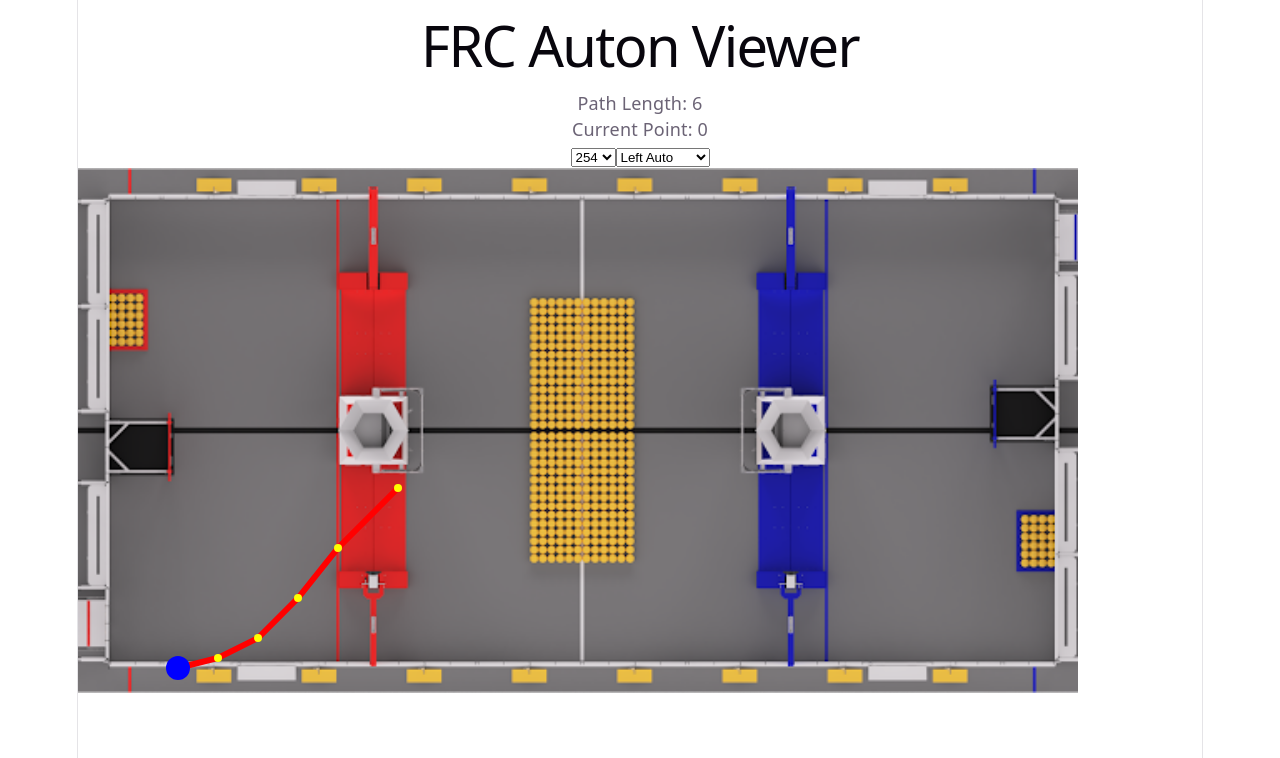
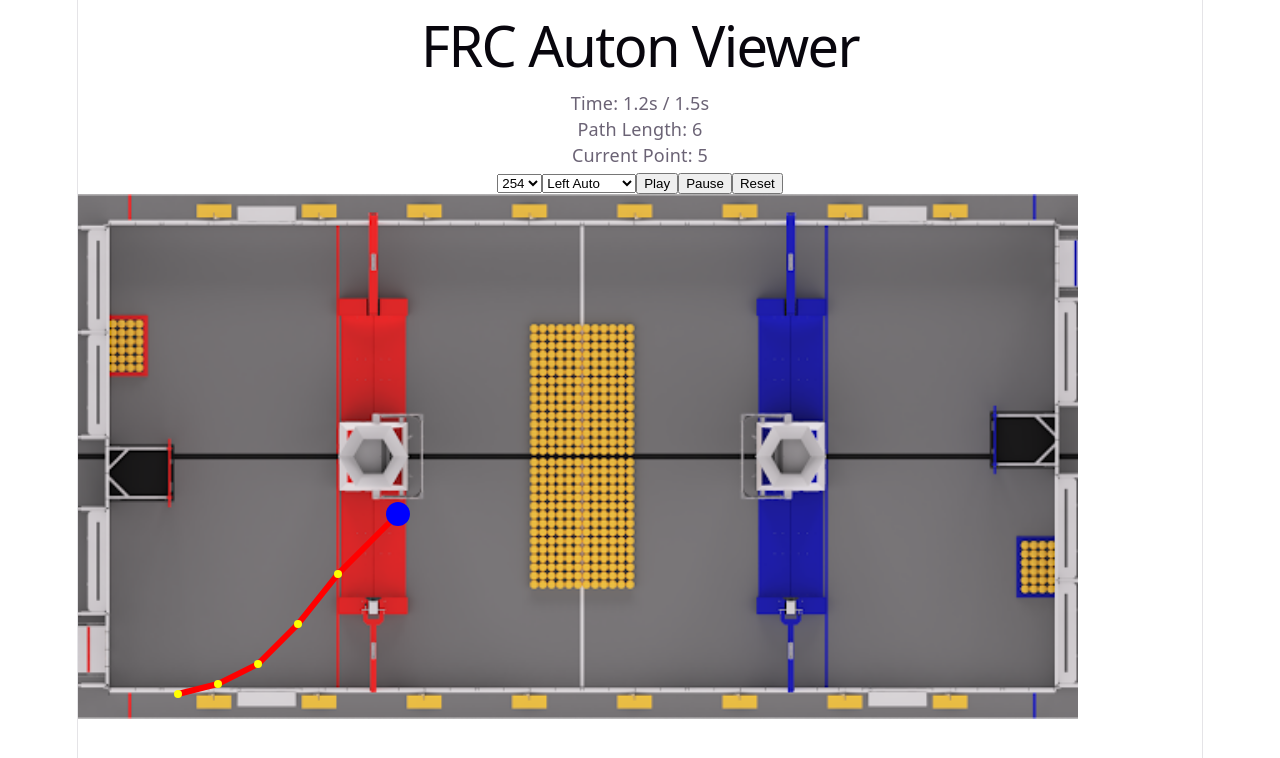
Before and after one commit to scraxx99/AutonGraphingTool, a React (Vite) app: page / in a window 1280 px wide. Shown: the top 758 px of the page. Built offline with nearby package versions, Linux system fonts and the light colour scheme.

Commit message:
Added a timer and am working on smoother animation.

```diff
--- a/public/paths/team254/left.json
+++ b/public/paths/team254/left.json
@@ -1,8 +1,8 @@
 [
-  { "x": 100, "y": 500 },
-  { "x": 140, "y": 490 },
-  { "x": 180, "y": 470 },
-  { "x": 220, "y": 430 },
-  { "x": 260, "y": 380 },
-  { "x": 320, "y": 320 }
+  { "x": 100, "y": 500, "t": 0 },
+  { "x": 140, "y": 490, "t": 0.3 },
+  { "x": 180, "y": 470, "t": 0.6 },
+  { "x": 220, "y": 430, "t": 0.9 },
+  { "x": 260, "y": 380, "t": 1.2 },
+  { "x": 320, "y": 320, "t": 1.5 }
 ]
--- a/src/App.tsx
+++ b/src/App.tsx
@@ -1,10 +1,11 @@
-import { useEffect, useState } from "react";
+import { use, useEffect, useState } from "react";
 import Field from "./Field";
 import Robot from "./Robot";
 
 type Point = {
   x: number;
   y: number;
+  t: number;
 };
 
 function App() {
@@ -12,6 +13,10 @@ function App() {
   const [currentPoint, setCurrentPoint] = useState(0);
   const [team, setTeam] = useState("254");
   const [auto, setAuto] = useState("left");
+  const [playing, setPlaying] = useState(true);
+  const [time, setTime] = useState(0);
+  const [robotX, setRobotX] = useState(0);
+  const [robotY, setRobotY] = useState(0);
   // Load path from JSON
 useEffect(() => {
   console.log(
@@ -42,18 +47,31 @@ useEffect(() => {
   // Animate robot
   useEffect(() => {
     if (path.length === 0) return;
-
+    if (!playing) return;
     const interval = setInterval(() => {
       setCurrentPoint((prev) => {
         if (prev >= path.length - 1) {
-          return 0;
+        setPlaying(false);
+        return prev;
         }
         return prev + 1;
       });
+      setCurrentPoint((prev) => {
+  if (prev >= path.length - 1) {
+    setPlaying(false);
+    return prev;
+  }
+
+  const next = prev + 1;
+
+  setTime(path[next].t);
+
+  return next;
+});
     }, 300);
 
     return () => clearInterval(interval);
-  }, [path.length]);
+  }, [path.length, playing]);
 
   // Wait until JSON is loaded
   if (path.length === 0) {
@@ -67,7 +85,9 @@ useEffect(() => {
   return (
     <div>
       <h1>FRC Auton Viewer</h1>
-
+        <p>
+  Time: {time.toFixed(1)}s / {path[path.length - 1].t.toFixed(1)}s
+</p>
       <p>Path Length: {path.length}</p>
       <p>Current Point: {currentPoint}</p>
       <select
@@ -85,6 +105,23 @@ useEffect(() => {
   <option value="center">Center Auto</option>
   <option value="right">Right Auto</option>
 </select>
+      <button onClick={() => setPlaying(true)}>
+  Play
+</button>
+
+<button onClick={() => setPlaying(false)}>
+  Pause
+</button>
+
+<button
+  onClick={() => {
+    setPlaying(false);
+    setCurrentPoint(0);
+    setTime(0);
+  }}
+>
+  Reset
+</button>
       <Field>
         <polyline
           points={points}
```
Also changed, not shown: public/paths/team118/center.json (+5 -5 lines), public/paths/team118/left.json (+12 -5 lines), public/paths/team118/right.json (+9 -5 lines), public/paths/team254/center.json (+6 -6 lines), public/paths/team254/right.json (+5 -5 lines).
